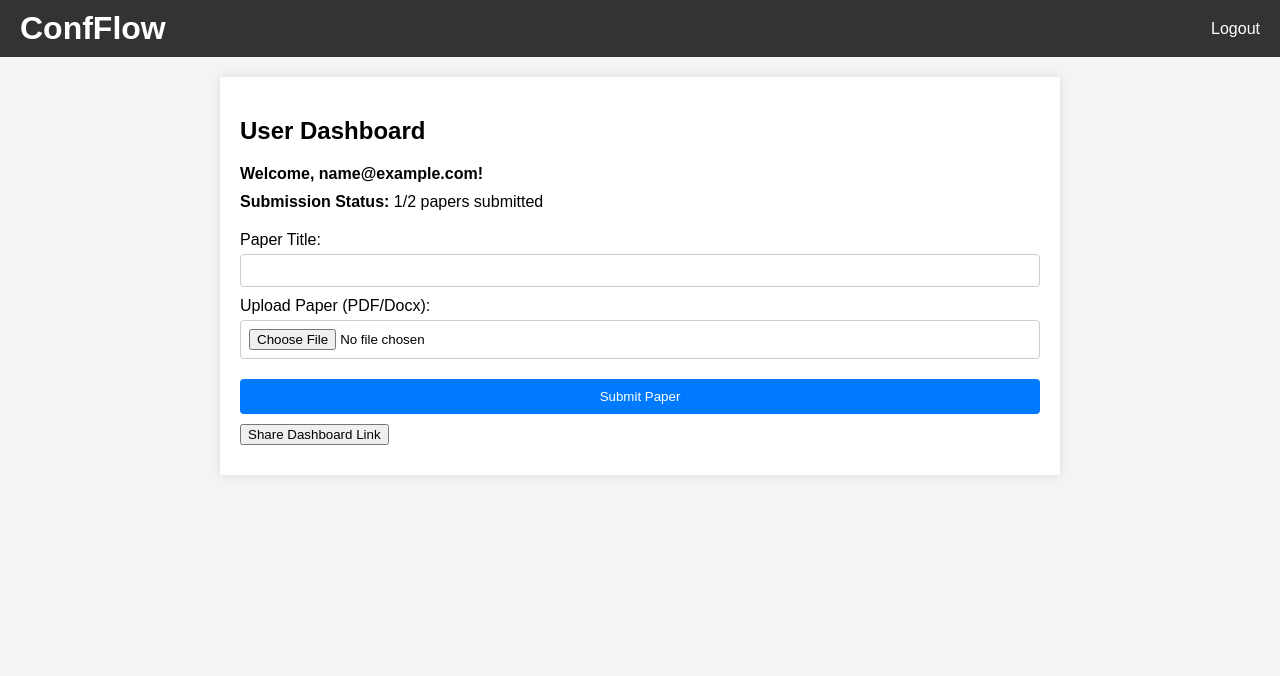
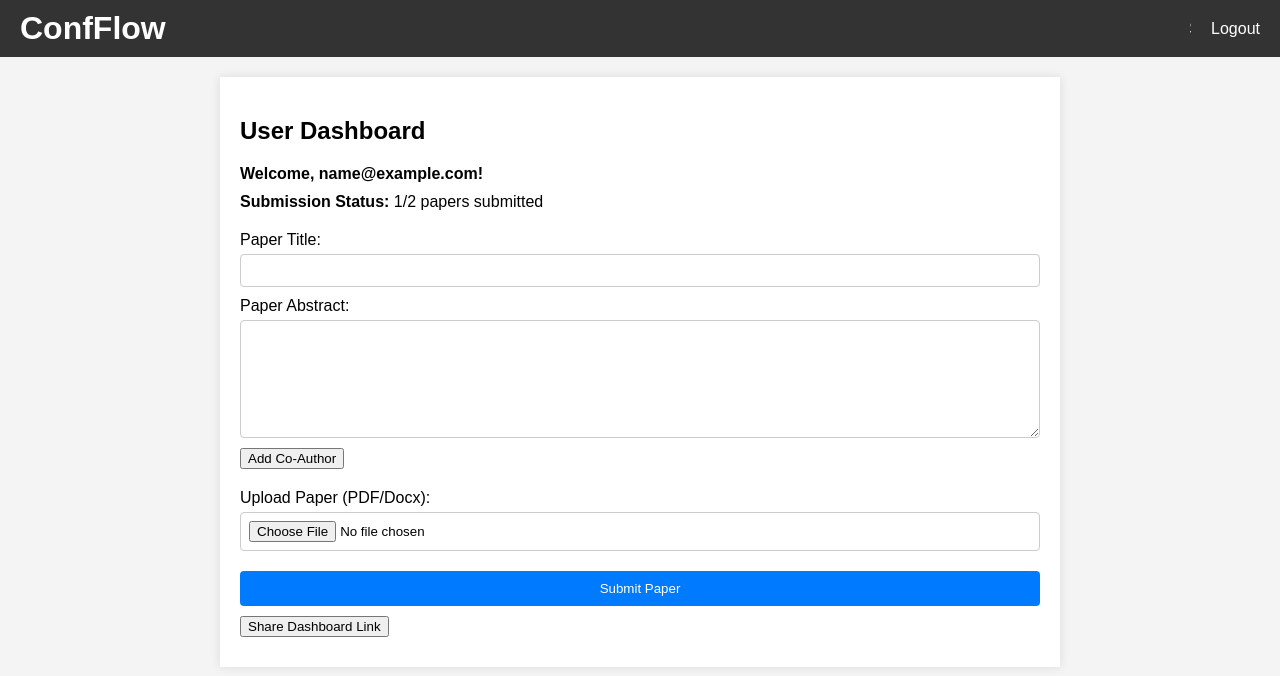
Before and after one commit to bms1049/CYBR301-Final, a Flask app: page /dashboard in a window 1280 px wide. Shown: the top 676 px of the page. Run offline with Flask 3, Linux system fonts and the light colour scheme; the visitor is signed in with stand-in values (Sample User, id 1); tables that the repository leaves empty hold one stand-in row (values such as "Sample post").

Commit message:
Add files via upload

```diff
--- a/templates/dashboard.html
+++ b/templates/dashboard.html
@@ -5,11 +5,26 @@
     <meta name="viewport" content="width=device-width, initial-scale=1.0">
     <title>ConfFlow - Dashboard</title>
     <link rel="stylesheet" href="/static/styles.css">
+    <script>
+<!--function that adds as many co-authors as you need to for each paper-->
+        let count=1
+        function addCoAuthor(){
+        const coauthors=document.createElement('div');
+        coauthors.innerHTML=`
+        <label for="co-authorName">Co-Author Name:</label>
+                <input type="text" id="co-authorName${count}" name="co-authorName${count}" required>
+                <label for="co-authorEmail">Co-Author Email:</label>
+                <input type="text" id="co-authorEmail${count}" name="co-authorEmail${count}" required>`;
+                document.getElementById('co-authors').appendChild(coauthors);
+                document.getElementById('co-author_count').value = count;
+                count++
+        }
+    </script>
 </head>
 <body>
     <header>
         <h1>ConfFlow</h1>
-        <marquee  scrollamount="10">Submit to Global AI Summit 2025 - Deadline: March 15.</marquee>
+        <marquee scrollamount="10">Submit to Global AI Summit 2025 - Deadline: March 15.</marquee>
         <nav>
             <a href="/logout">Logout</a>
         </nav>
@@ -22,12 +37,18 @@
             <form action="/submit" method="POST" enctype="multipart/form-data">
                 <label for="title">Paper Title:</label>
                 <input type="text" id="title" name="title" required>
+                <label for="abstract">Paper Abstract:</label>
+                <textarea id="abstract" name="abstract" required></textarea>
+                <div id="co-authors">
+                <p><button onclick=addCoAuthor()>Add Co-Author</button></p>
+                    <input type="hidden" id="co-author_count" name="co-author_count" value="0">
+                </div>
                 <label for="paper">Upload Paper (PDF/Docx):</label>
                 <input type="file" id="paper" name="paper" accept=".pdf" required>
                 <button type="submit" class="btn">Submit Paper</button>
             </form>
 <!--            <p><a href="/dashboard" id="share-link" target="_blank">Share Dashboard Link</a></p>-->
-            <p><button onclick=document.getElementById('shared').innerHTML=document.URL>Share Dashboard Link</button> </p>
+            <p><button onclick=document.getElementById('shared').innerHTML=document.URL>Share Dashboard Link</button></p>
             <p id="shared"></p>
         </section>
     </main>
```
